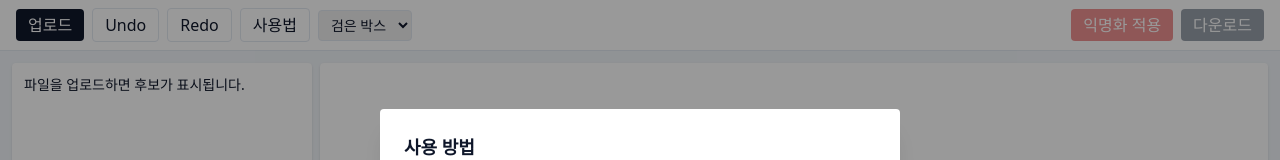
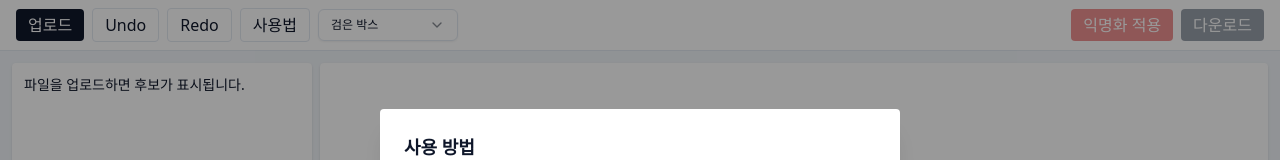
Before and after one commit to nextintelligence-ai/pii-guard-js, a React (Vite) app: page / in a window 1280 px wide. Shown: the top 160 px of the page. Built offline with nearby package versions, Linux system fonts and the light colour scheme.

Commit message:
feat(ui): MaskStylePicker 를 shadcn Select 로 교체

```diff
--- a/src/components/MaskStylePicker.tsx
+++ b/src/components/MaskStylePicker.tsx
@@ -1,23 +1,40 @@
 import { useAppStore } from '@/state/store';
+import {
+  Select,
+  SelectContent,
+  SelectItem,
+  SelectTrigger,
+  SelectValue,
+} from '@/components/ui/select';
+
+type MaskKind = 'blackout' | 'label' | 'pattern';
+
+const LABELS: Record<MaskKind, string> = {
+  blackout: '검은 박스',
+  label: '[라벨]',
+  pattern: 'XXX 패턴',
+};
 
 export function MaskStylePicker() {
   const m = useAppStore((s) => s.maskStyle);
   const set = useAppStore((s) => s.setMaskStyle);
+
+  const onChange = (k: MaskKind): void => {
+    if (k === 'blackout') set({ kind: 'blackout' });
+    else if (k === 'label') set({ kind: 'label', label: '[익명]' });
+    else set({ kind: 'pattern', pattern: 'XXX-XX-XXXX' });
+  };
+
   return (
-    <select
-      className="px-2 py-1 border rounded text-sm"
-      value={m.kind}
-      onChange={(e) => {
-        const k = e.target.value as 'blackout' | 'label' | 'pattern';
-        if (k === 'blackout') set({ kind: 'blackout' });
-        else if (k === 'label') set({ kind: 'label', label: '[익명]' });
-        else set({ kind: 'pattern', pattern: 'XXX-XX-XXXX' });
-      }}
-      aria-label="마스킹 스타일"
-    >
-      <option value="blackout">검은 박스</option>
-      <option value="label">[라벨]</option>
-      <option value="pattern">XXX 패턴</option>
-    </select>
+    <Select value={m.kind} onValueChange={(v) => onChange(v as MaskKind)}>
+      <SelectTrigger className="h-8 w-[140px] text-xs" aria-label="마스킹 스타일">
+        <SelectValue />
+      </SelectTrigger>
+      <SelectContent>
+        <SelectItem value="blackout">{LABELS.blackout}</SelectItem>
+        <SelectItem value="label">{LABELS.label}</SelectItem>
+        <SelectItem value="pattern">{LABELS.pattern}</SelectItem>
+      </SelectContent>
+    </Select>
   );
 }
```
